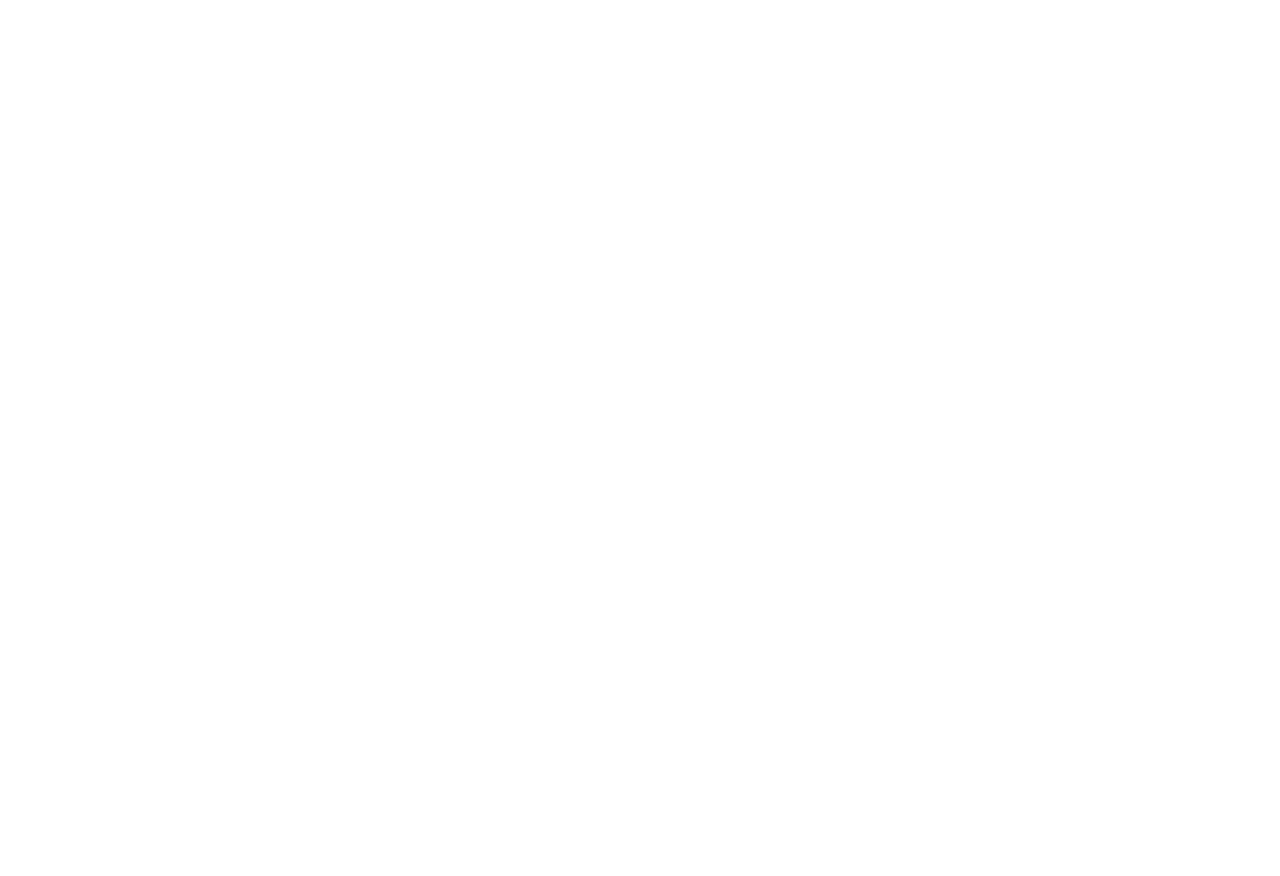
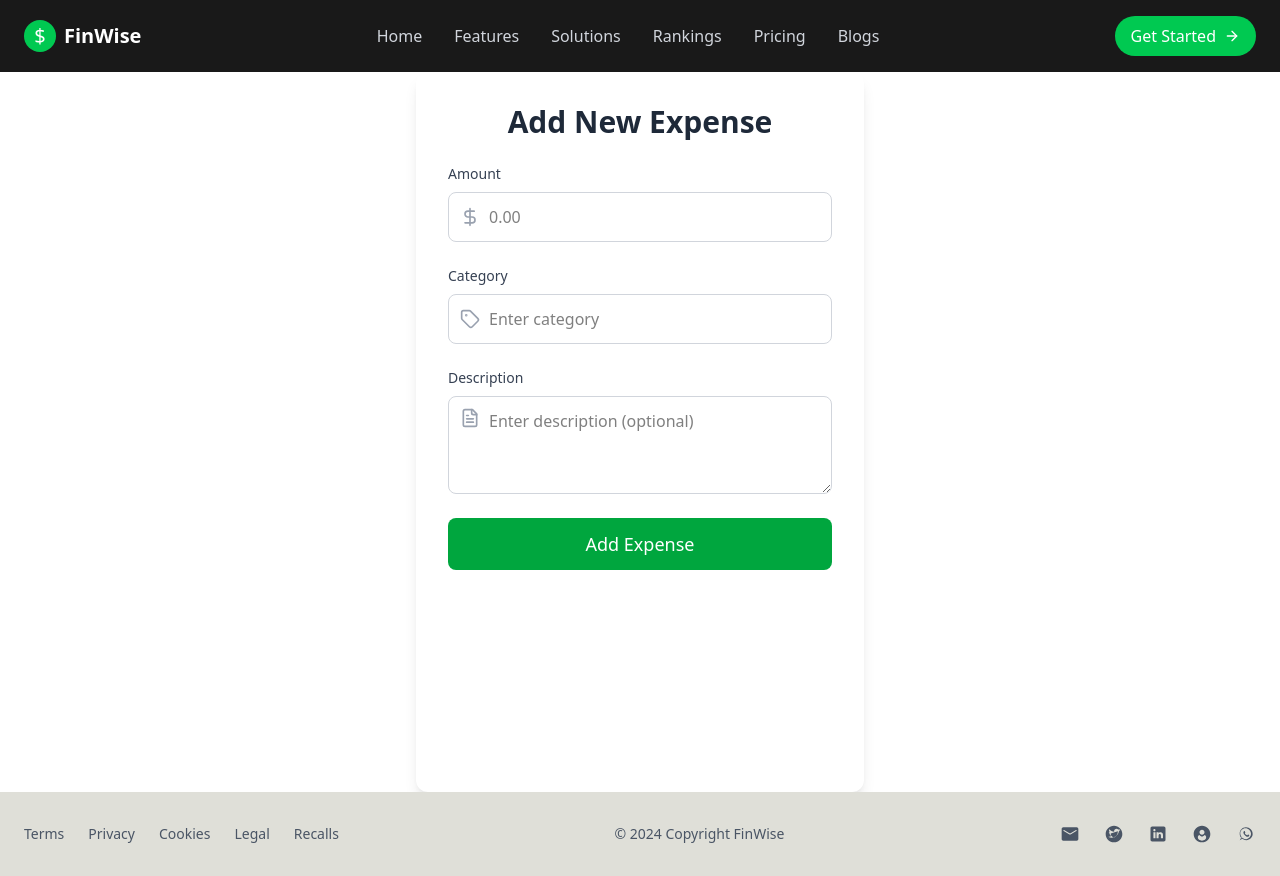
Before and after one commit to clencyc/Comrade-FinanceTracker-Frontend, a React (Vite) app in the folder finwise/: page /expense-form in a window 1280 px wide. Before the commit this address had no page. Before the commit the page ends 800 px from the top, so only its background shows below. Built offline with nearby package versions, Linux system fonts and the light colour scheme.

Commit message:
Added expense form

```diff
--- a/finwise/src/App.jsx
+++ b/finwise/src/App.jsx
@@ -1,12 +1,18 @@
 import { BrowserRouter as Router, Routes, Route } from "react-router-dom";
 import Home from "./Pages/Home";
+import ExpenseForm from "./Pages/ExpenseForm";
+import Navbar from "./Components/Navbar";
+import Footer from "./Components/Footer";
 
 function App() {
   return (
     <Router>
+      <Navbar />
       <Routes>
         <Route path="/" element={<Home />} />
+        <Route path="/expense-form" element={<ExpenseForm/>}/>
       </Routes>
+      <Footer />
     </Router>
   );
 }
--- /dev/null
+++ b/finwise/src/Pages/ExpenseForm.jsx
@@ -0,0 +1,153 @@
+import { useState } from 'react';
+import { DollarSign, Tag, FileText } from 'lucide-react';
+
+const ExpenseForm = () => {
+  const [formData, setFormData] = useState({
+    amount: '',
+    category: '',
+    description: ''
+  });
+
+  const [loading, setLoading] = useState(false);
+  const [error, setError] = useState('');
+  const [success, setSuccess] = useState(false);
+
+  const handleChange = (e) => {
+    const { name, value } = e.target;
+    setFormData(prev => ({
+      ...prev,
+      [name]: value
+    }));
+  };
+
+  const handleSubmit = async (e) => {
+    e.preventDefault();
+    setLoading(true);
+    setError('');
+    setSuccess(false);
+
+    try {
+      const response = await fetch('/api/expenses/', {  // Replace with your actual API endpoint
+        method: 'POST',
+        headers: {
+          'Content-Type': 'application/json',
+        },
+        body: JSON.stringify(formData)
+      });
+
+      if (!response.ok) {
+        throw new Error('Failed to submit expense');
+      }
+
+      setSuccess(true);
+      setFormData({
+        amount: '',
+        category: '',
+        description: ''
+      });
+    } catch (err) {
+      setError(err.message);
+    } finally {
+      setLoading(false);
+    }
+  };
+
+  return (
+    <>
+    <div className="w-full h-[90vh] max-w-md mx-auto p-4 sm:p-6 md:p-8 bg-white rounded-xl shadow-lg">
+      <h2 className="text-2xl sm:text-3xl font-bold mb-6 text-gray-800 text-center">
+        Add New Expense
+      </h2>
+
+      <form onSubmit={handleSubmit} className="space-y-6">
+        {/* Amount Field */}
+        <div className="relative">
+          <label className="block text-sm font-medium text-gray-700 mb-2">
+            Amount
+          </label>
+          <div className="relative">
+            <div className="absolute inset-y-0 left-0 pl-3 flex items-center pointer-events-none">
+              <DollarSign className="h-5 w-5 text-gray-400" />
+            </div>
+            <input
+              type="number"
+              name="amount"
+              value={formData.amount}
+              onChange={handleChange}
+              step="0.01"
+              required
+              className="block w-full pl-10 pr-3 py-3 border border-gray-300 rounded-lg focus:ring-2 focus:ring-green-500 focus:border-green-500 transition-all duration-200"
+              placeholder="0.00"
+            />
+          </div>
+        </div>
+
+        {/* Category Field */}
+        <div className="relative">
+          <label className="block text-sm font-medium text-gray-700 mb-2">
+            Category
+          </label>
+          <div className="relative">
+            <div className="absolute inset-y-0 left-0 pl-3 flex items-center pointer-events-none">
+              <Tag className="h-5 w-5 text-gray-400" />
+            </div>
+            <input
+              type="text"
+              name="category"
+              value={formData.category}
+              onChange={handleChange}
+              required
+              maxLength={50}
+              className="block w-full pl-10 pr-3 py-3 border border-gray-300 rounded-lg focus:ring-2 focus:ring-green-500 focus:border-green-500 transition-all duration-200"
+              placeholder="Enter category"
+            />
+          </div>
+        </div>
+
+        {/* Description Field */}
+        <div className="relative">
+          <label className="block text-sm font-medium text-gray-700 mb-2">
+            Description
+          </label>
+          <div className="relative">
+            <div className="absolute top-3 left-3">
+              <FileText className="h-5 w-5 text-gray-400" />
+            </div>
+            <textarea
+              name="description"
+              value={formData.description}
+              onChange={handleChange}
+              className="block w-full pl-10 pr-3 py-3 border border-gray-300 rounded-lg focus:ring-2 focus:ring-green-500 focus:border-green-500 transition-all duration-200"
+              rows="3"
+              placeholder="Enter description (optional)"
+            />
+          </div>
+        </div>
+
+        {/* Error Message */}
+        {error && (
+          <div className="text-red-500 text-sm mt-2 text-center">{error}</div>
+        )}
+
+        {/* Success Message */}
+        {success && (
+          <div className="text-green-500 text-sm mt-2 text-center">
+            Expense added successfully!
+          </div>
+        )}
+
+        {/* Submit Button */}
+        <button
+          type="submit"
+          disabled={loading}
+          className="w-full bg-green-600 text-white py-3 px-4 rounded-lg hover:bg-green-500 hover:shadow-lg focus:outline-none focus:ring-2 focus:ring-green-500 focus:ring-offset-2 disabled:opacity-50 disabled:cursor-not-allowed transform hover:scale-[1.02] transition-all duration-200 font-medium text-lg"
+        >
+          {loading ? 'Adding...' : 'Add Expense'}
+        </button>
+      </form>
+    </div>
+    </>
+  );
+};
+
+export default ExpenseForm;
```
